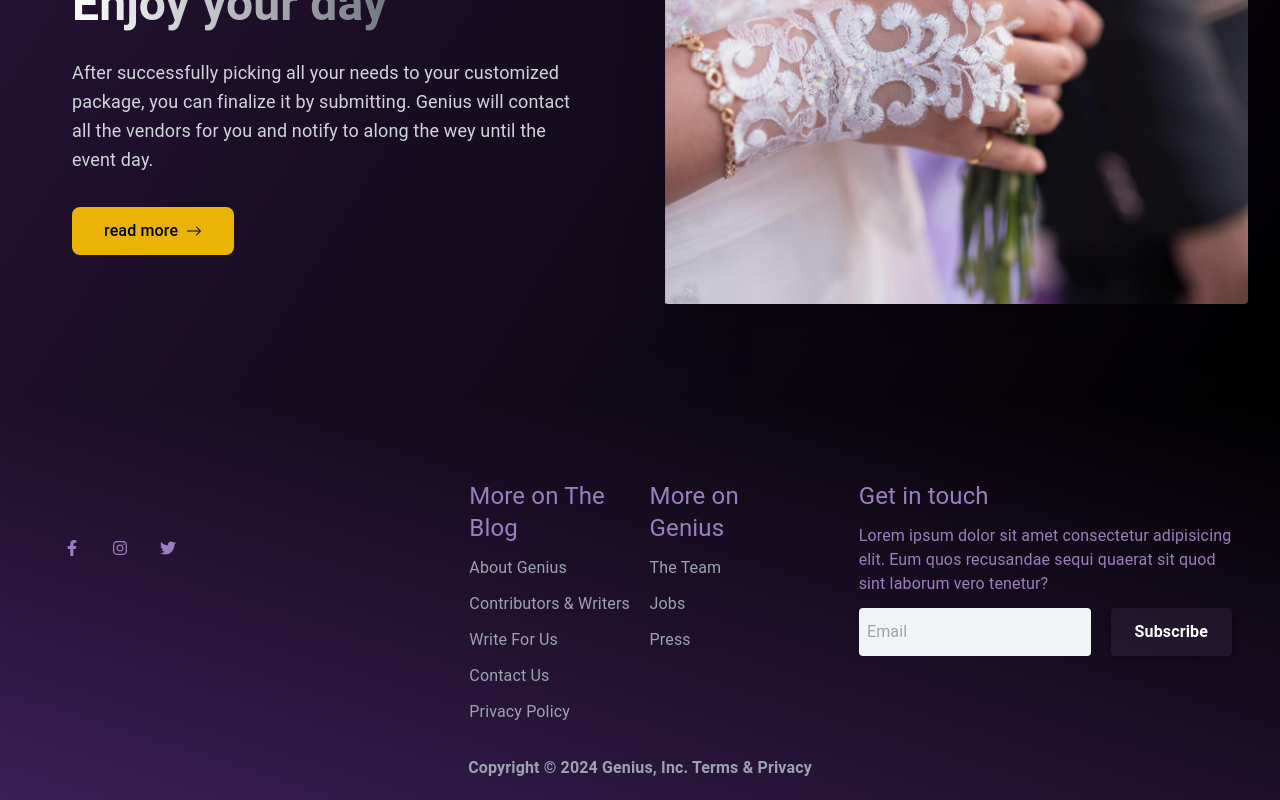
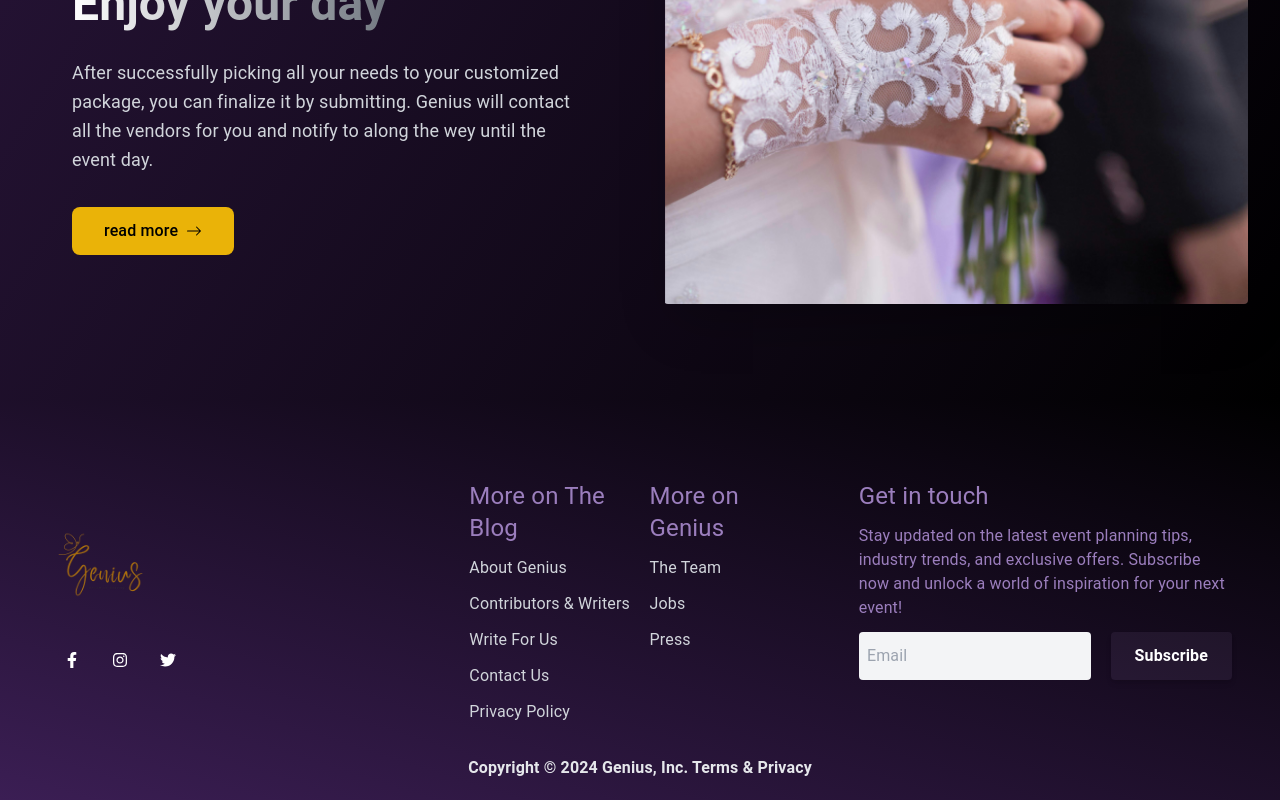
Before and after one commit to Genius-Dream-to-Reality/genius-frontend, a React (Create React App) app: page / in a window 1280 px wide. Shown: the part 2476-3276 px from the top of the page. Built offline with nearby package versions, Linux system fonts and the light colour scheme.

Commit message:
Fix Issues in footer

```diff
--- a/src/layout/Footer.jsx
+++ b/src/layout/Footer.jsx
@@ -32,7 +32,7 @@ export default function Footer() {
         <div className="flex flex-col md:flex-row item-start md:item-center justify-start md:justify-around gap-10 md:gap-0">
           <div className="flex-1 basis-1/4 px-4">
             <div className="logo flex md:flex-col gap-y-3 text-purple space-x-4">
-              <AppLogo className={"w-36 "} />
+              <AppLogo size="lg" />
               <ul className="hidden md:flex space-x-8 mt-4">
                 {/* Social Media Icons */}
                 {[
@@ -41,7 +41,7 @@ export default function Footer() {
                   [<FaTwitter />, "https://twitter.com"],
                 ].map(([icon, url], index) => (
                   <li key={index}>
-                    <Link to={url} className="text-purple hover:text-blue-500">
+                    <Link to={url} className="text-white hover:text-blue-500">
                       {icon}
                     </Link>
                   </li>
@@ -61,7 +61,7 @@ export default function Footer() {
                         key={index}
                       >
                         <Link
-                          className="text-gray-400 hover:text-black hover:underline"
+                          className="text-gray-300 hover:text-gray-400 hover:underline"
                           to={href}
                         >
                           {text}
@@ -77,8 +77,9 @@ export default function Footer() {
           <div className="flex-1 flex flex-col gap-y-3 basis-1/4 px-4">
             <h3 className="text-purple text-2xl">Get in touch</h3>
             <p className="text-purple">
-              Lorem ipsum dolor sit amet consectetur adipisicing elit. Eum quos
-              recusandae sequi quaerat sit quod sint laborum vero tenetur?
+              Stay updated on the latest event planning tips, industry trends,
+              and exclusive offers. Subscribe now and unlock a world of
+              inspiration for your next event!
             </p>
             <form className="inline-flex">
               <input
@@ -98,7 +99,7 @@ export default function Footer() {
         </div>
       </div>
       <div className="footer-bottom py-5">
-        <h3 className="text-center font-bold text-gray-400 text-xs md:text-base">
+        <h3 className="text-center font-bold text-gray-200 text-xs md:text-base">
           Copyright &#169; 2024 Genius, Inc. Terms & Privacy
         </h3>
       </div>
```
